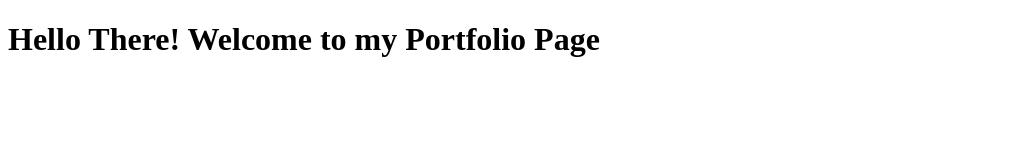
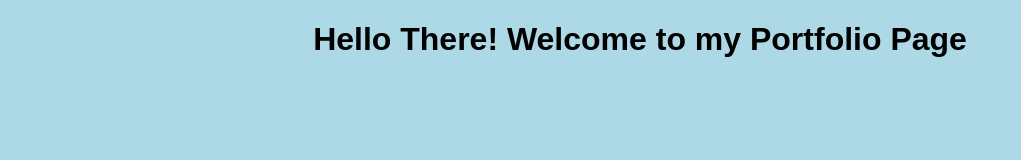
Before and after one commit to rfgaje0/portfolio.rfgaje.tech, a plain HTML site: page index.html in a window 1280 px wide. Shown: the whole page, without its empty margins (0-1021 px from the left). Drawn offline with Linux system fonts and the light colour scheme.

Commit message:
Update index.html

```diff
--- a/index.html
+++ b/index.html
@@ -4,6 +4,15 @@
     <meta charset="UTF-8">
     <meta name="viewport" content="width=device-width, initial-scale=1.0">
     <title>Portfolio Page</title>
+    <style>
+        body {
+  background-color: lightblue;
+  text-align: center;
+  margin: 0;
+  padding: 0;
+  font-family: sans-serif;
+}
+    </style>
 </head>
 <body>
     <h1>Hello There! Welcome to my Portfolio Page</h1>
```
